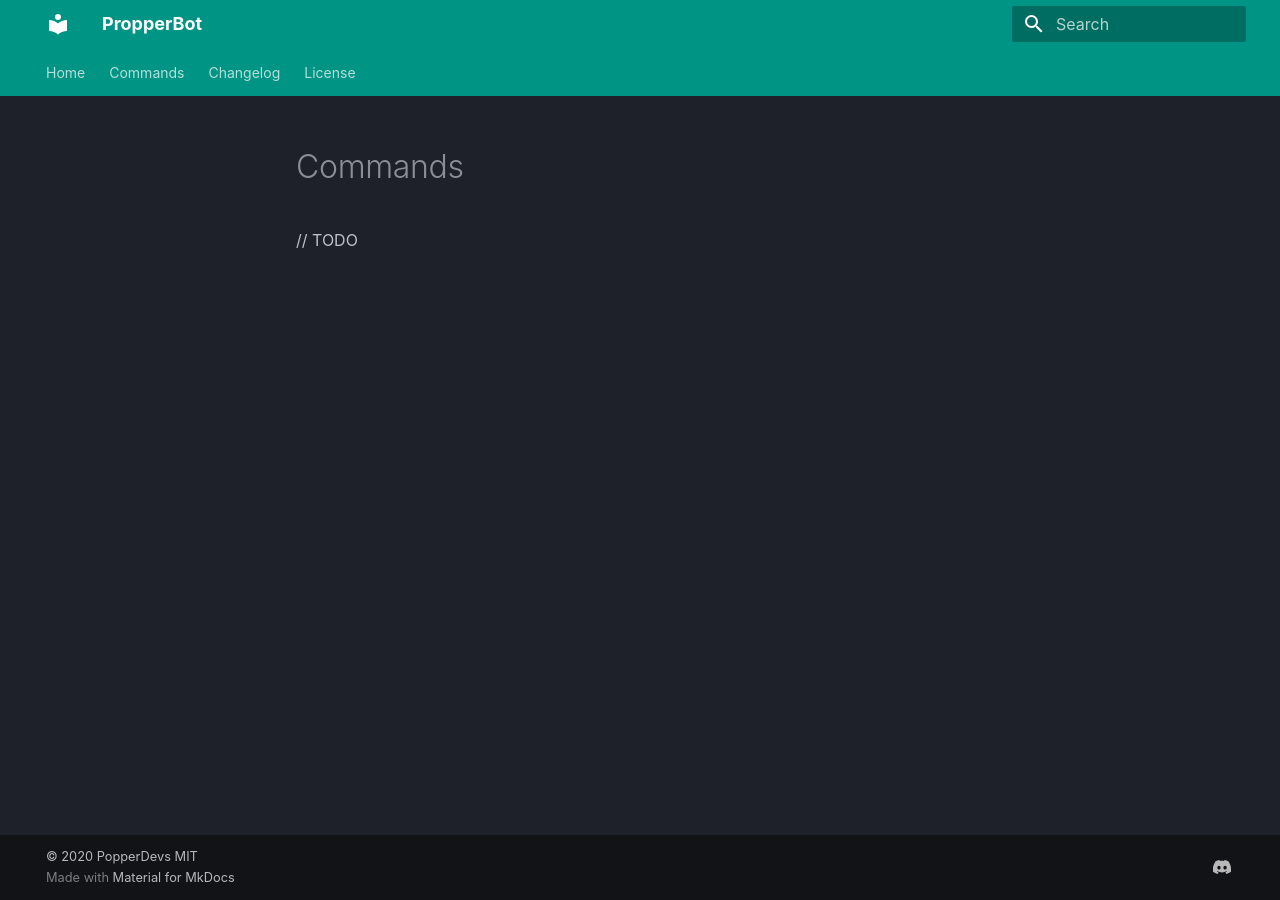
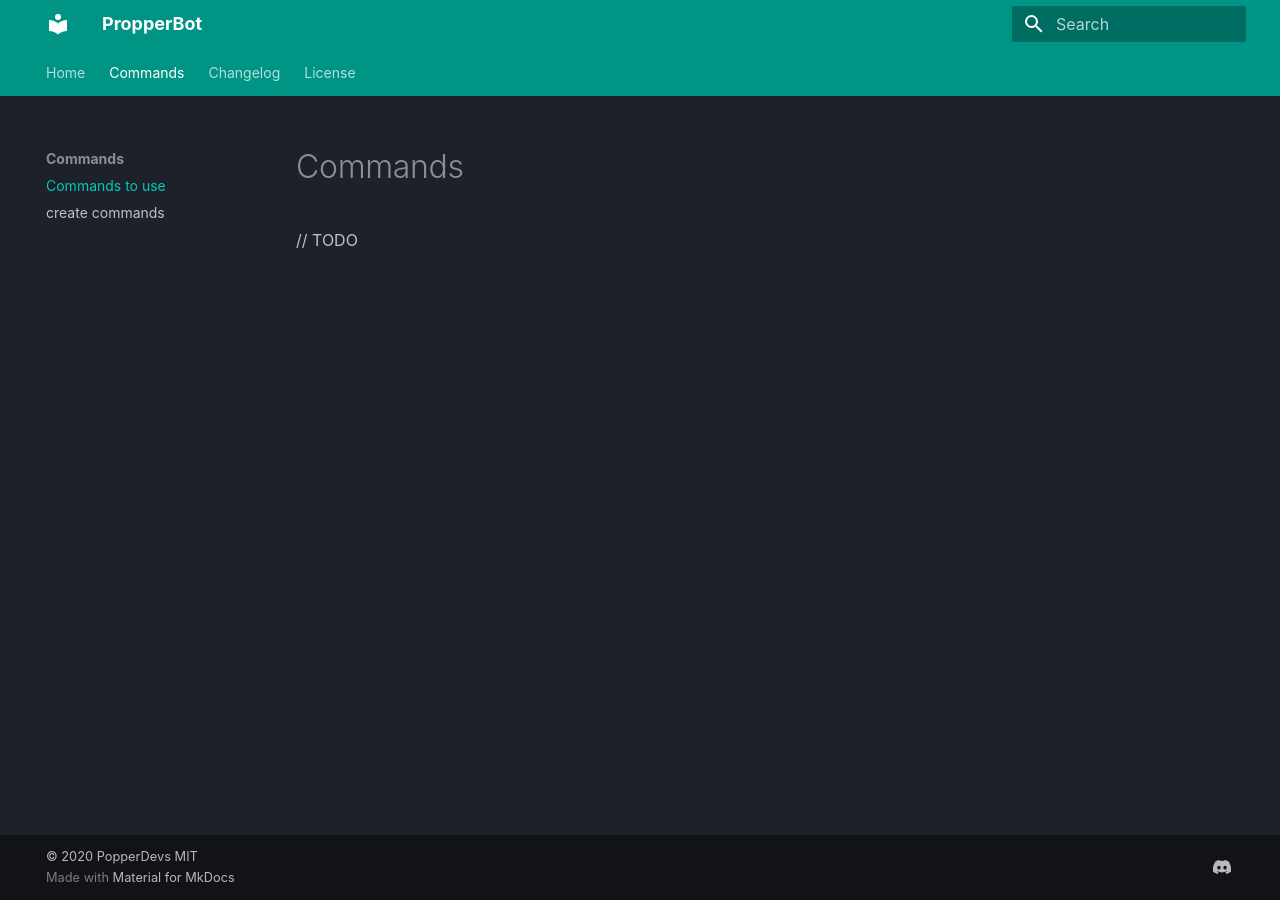
Before and after one commit to PopperDevs/PopperBot-docs, an MkDocs documentation site: the page built from docs/commands/commands.md, in a window 1280 px wide. Built offline with MkDocs 1.6.1 and Material for MkDocs 9.7.7, drawn with Linux system fonts in a browser that asks for light colours.

Commit message:
updated command structure

```diff
--- a/mkdocs.yml
+++ b/mkdocs.yml
@@ -4,7 +4,9 @@ site_url: https://github.com/PopperDevs/PopperBot
 copyright: '© 2020 PopperDevs MIT'
 nav:
   - Home: index.md
-  - Commands: commands.md
+  - Commands:
+    - Commands to use: commands/commands.md
+    - create commands: commands/create_comamnds.md
   - Changelog: changelog.md
   - License: LICENSE.md
 
```
